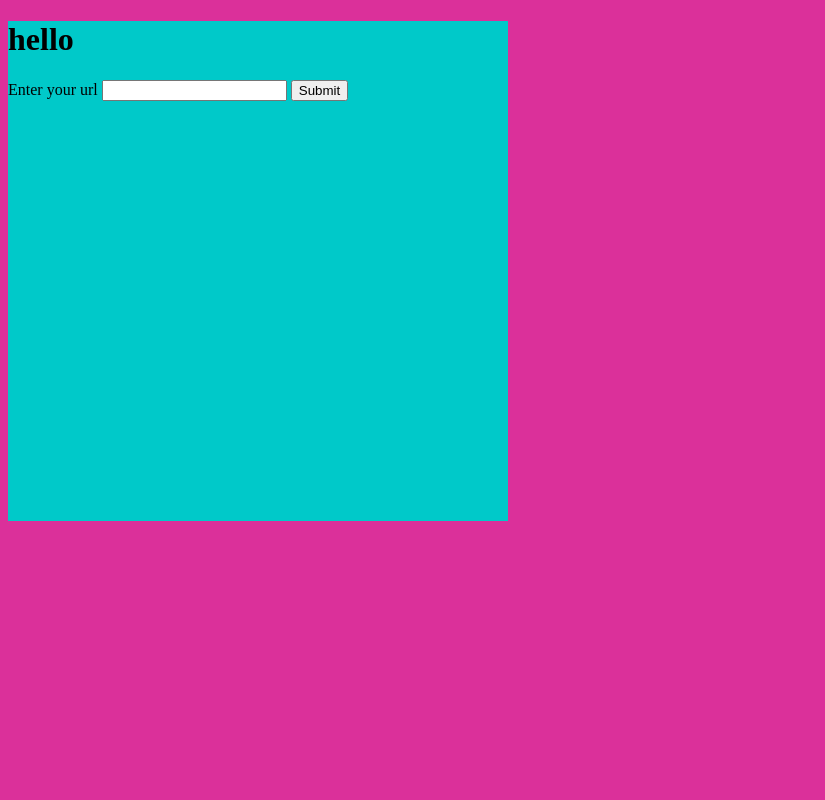
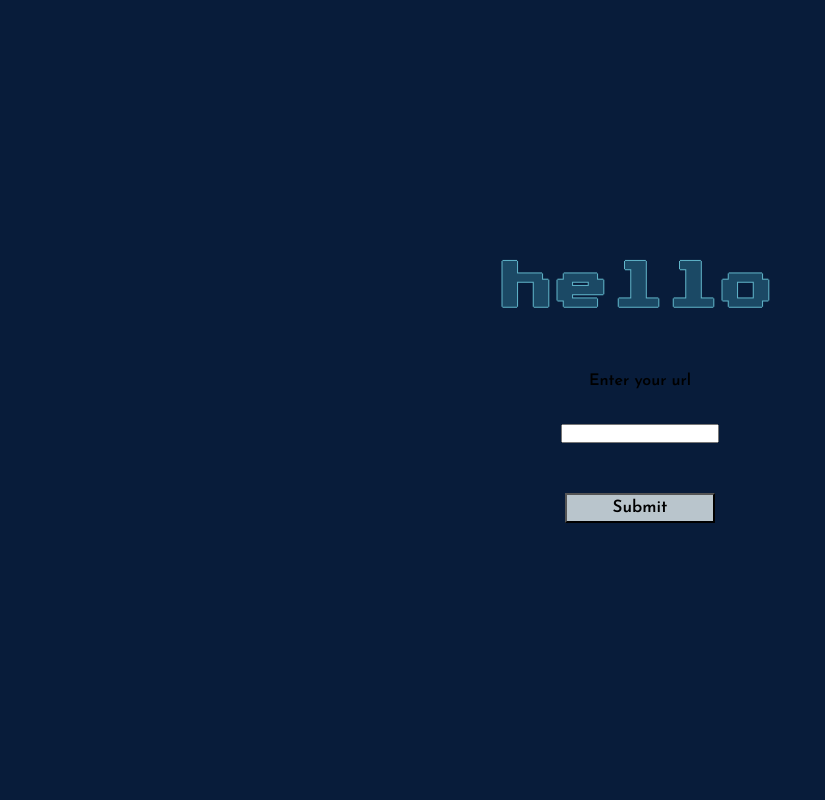
Before and after one commit to BhargavKadali39/URL-Shortner, a Flask app: page / in a window 1280 px wide. Shown: the whole page, without its empty margins (0-825 px from the left). Run offline with Flask 2, Linux system fonts and the light colour scheme.

Commit message:
Update style.css

```diff
--- a/static/style.css
+++ b/static/style.css
@@ -1,8 +1,106 @@
-.rennegan{
-    height: 500px;
-    width: 500px;
-    background-color: rgb(0, 201, 201);
+@import url('https://fonts.googleapis.com/css2?family=Josefin+Sans:wght@600&display=swap');
+@import url('https://fonts.googleapis.com/css2?family=Press+Start+2P&display=swap');
+*{
+    font-family: 'Josefin Sans', sans-serif;
 }
 body{
-    background-color: rgb(219, 48, 154);
+    margin: 0;
+    padding: 0%;
+    background-color: #081c3a;
 }
+
+::selection {
+    color: rgb(255, 136, 0);
+    background: rgba(19, 19, 19, 0)
+}
+
+h1{
+    margin: 0 0 60px 0;
+    font-family: 'Press Start 2P', cursive;
+    font-size: 50px;
+    letter-spacing: 5px;
+    color: #1B4965;
+    text-shadow: 1px 0#62B6CB,
+                0 1px#62B6CB,
+                -1px 0#62B6CB,
+                0 -1px#62B6CB;
+}
+
+.cover{
+    height: 100vh;
+    display: flex;
+    align-items: center;
+    justify-content: center;
+    flex-direction: column;
+}
+
+.block{
+    height: 60%;
+    width: 75%;
+    max-width: 550px;
+    max-height: 700px;
+    border-radius: 12px;
+    display: flex;
+    justify-content: center;
+    /* background: linear-gradient(145deg, #00b4be, #00d6e2); */
+    background: #081c3a;
+    box-shadow: inset 5px 5px 18px #030b17,
+                inset -5px -5px 18px #0d2d5d;
+}
+
+form > p,input,.outs{
+    margin: 35px;
+}
+
+p{
+    margin: 0;
+    font-size: 35px;
+    color: #adadad;
+}
+
+.holder{
+    height: 40px;
+    font-size: 25px;
+    font-family: monospace;
+    width: 60%;
+}
+
+.submit{
+    margin: 15px;
+    height: 30px;
+    width: 150px;
+    font-size: 17px;
+    background-color: #b9c5cc;
+}
+
+.dataB{
+    display: flex;
+    align-items: center;
+    justify-content: center;
+    flex-direction: column;
+}
+
+.outs{
+    margin-top: 70px;
+    transform: translatex(-150px);
+    height: 50px;
+    width: 200%;
+
+}
+
+@media only screen and (max-width: 640px) {
+    .holder{
+        max-width: 220px;
+    }
+    .outs{
+        transform: translatex(-25px);
+        /* width: 260px; */
+        width: 80%;
+    }
+
+}
+@media only screen and (max-width: 440px) {
+    form>p{
+        font-size: 20px;
+    }
+}
```
